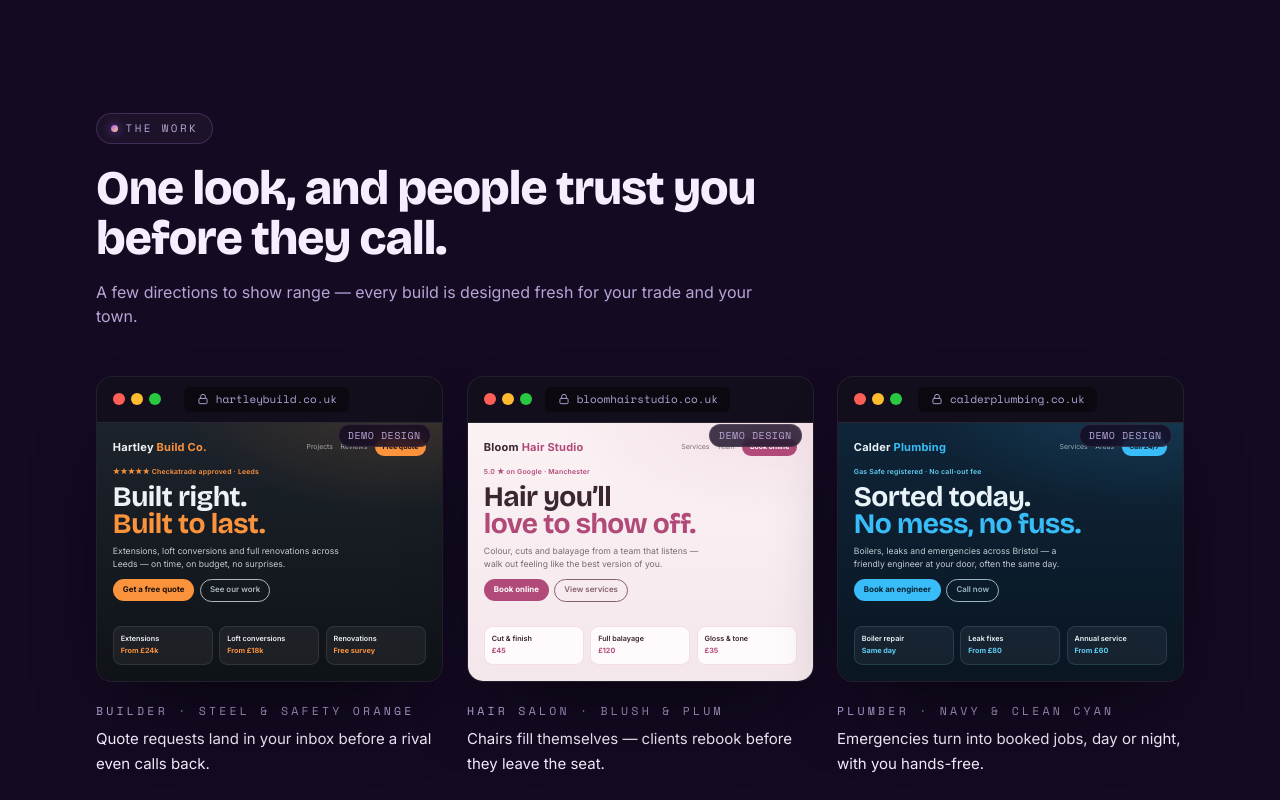
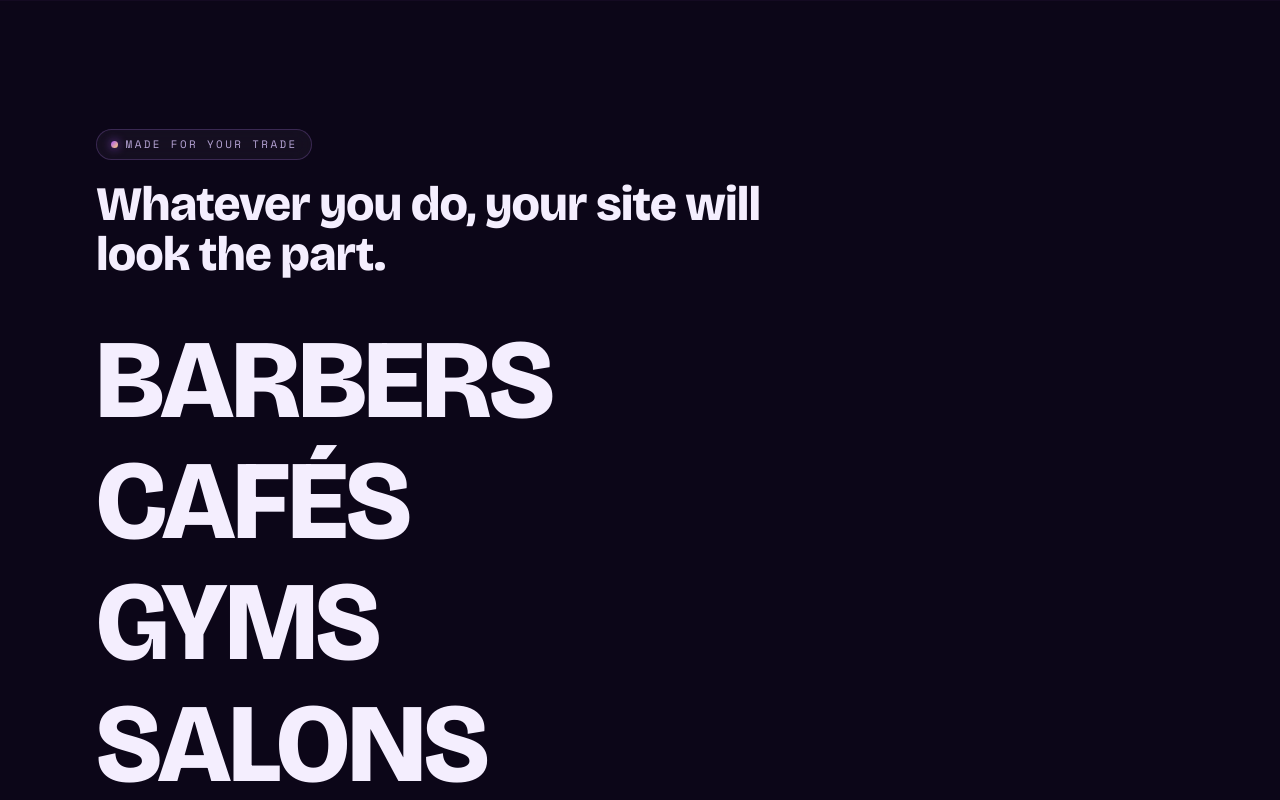
Before and after one commit to aleksG-dev/websitemagic, a React (Vite) app: page / in a window 1280 px wide. Shown: the part 3520-4320 px from the top of the page. Built offline with nearby package versions, Linux system fonts and the light colour scheme.

Commit message:
Interactive overhaul: magnetic trade-word list with full-bleed photo reveal on hover + custom cursor (like the reference site)

```diff
--- a/src/App.jsx
+++ b/src/App.jsx
@@ -9,8 +9,10 @@ import ContactForm from './components/ContactForm'
 import ScrollProgress from './components/fx/ScrollProgress'
 import Marquee from './components/fx/Marquee'
 import Showcase3D from './components/Showcase3D'
+import InteractiveTrades from './components/InteractiveTrades'
 import SmoothScroll from './components/fx/SmoothScroll'
 import Preloader from './components/fx/Preloader'
+import Cursor from './components/fx/Cursor'
 import MobileCTA from './components/MobileCTA'
 
 const TRADES = [
@@ -42,6 +44,7 @@ export default function App() {
       <div className="sheen" aria-hidden="true" />
 
       <Preloader />
+      <Cursor />
       <SmoothScroll />
       <div className="grain" aria-hidden="true" />
       <div className="grade" aria-hidden="true" />
@@ -53,6 +56,7 @@ export default function App() {
         <Marquee items={TRADES} className="border-y border-white/5" />
         <Showcase3D />
         <WhatYouGet />
+        <InteractiveTrades />
         <Work />
         <HowItWorks />
         <ContactForm />
--- /dev/null
+++ b/src/components/InteractiveTrades.jsx
@@ -0,0 +1,109 @@
+import { useRef } from 'react'
+import {
+  AnimatePresence,
+  motion,
+  useMotionValue,
+  useSpring,
+  useReducedMotion,
+} from 'framer-motion'
+import { useState } from 'react'
+import Reveal from './Reveal'
+
+const trades = [
+  { name: 'Barbers', img: 'https://images.unsplash.com/photo-1675599193990-33d71150902b?q=80&w=1400&auto=format&fit=crop' },
+  { name: 'Cafés', img: 'https://images.unsplash.com/photo-1743091584076-ea57d7aa161f?q=80&w=1400&auto=format&fit=crop' },
+  { name: 'Gyms', img: 'https://images.unsplash.com/photo-1757924284732-4189190321cf?q=80&w=1400&auto=format&fit=crop' },
+  { name: 'Salons', img: 'https://images.unsplash.com/photo-1637777277337-f114350fb088?q=80&w=1400&auto=format&fit=crop' },
+  { name: 'Bakeries', img: 'https://images.unsplash.com/photo-1691862469586-9c7c183b27b7?q=80&w=1400&auto=format&fit=crop' },
+]
+
+function MagneticWord({ name, dim, onEnter }) {
+  const ref = useRef(null)
+  const reduce = useReducedMotion()
+  const x = useMotionValue(0)
+  const y = useMotionValue(0)
+  const sx = useSpring(x, { stiffness: 150, damping: 15, mass: 0.3 })
+  const sy = useSpring(y, { stiffness: 150, damping: 15, mass: 0.3 })
+
+  const onMove = (e) => {
+    if (reduce || !ref.current) return
+    const r = ref.current.getBoundingClientRect()
+    x.set((e.clientX - (r.left + r.width / 2)) * 0.18)
+    y.set((e.clientY - (r.top + r.height / 2)) * 0.3)
+  }
+  const reset = () => {
+    x.set(0)
+    y.set(0)
+  }
+
+  return (
+    <motion.button
+      ref={ref}
+      type="button"
+      className={`trade-word${dim ? ' is-dim' : ''}`}
+      style={{ x: sx, y: sy }}
+      onMouseMove={onMove}
+      onMouseEnter={onEnter}
+      onMouseLeave={reset}
+    >
+      {name}
+    </motion.button>
+  )
+}
+
+export default function InteractiveTrades() {
+  const [active, setActive] = useState(null)
+
+  return (
+    <section
+      className="trades-sec relative overflow-hidden py-24 sm:py-32"
+      onMouseLeave={() => setActive(null)}
+    >
+      <AnimatePresence>
+        {active !== null && (
+          <motion.div
+            key={active}
+            className="trades-bg"
+            style={{ backgroundImage: `url('${trades[active].img}')` }}
+            initial={{ opacity: 0, scale: 1.08 }}
+            animate={{ opacity: 0.5, scale: 1 }}
+            exit={{ opacity: 0, scale: 1.04 }}
+            transition={{ duration: 0.6, ease: [0.22, 1, 0.36, 1] }}
+          />
+        )}
+      </AnimatePresence>
+      <div className="trades-veil" aria-hidden="true" />
+
+      <div className="relative z-10 mx-auto w-full max-w-6xl px-5 sm:px-8">
+        <Reveal>
+          <p className="chip">
+            <span className="dot" aria-hidden="true" />
+            Made for your trade
+          </p>
+        </Reveal>
+        <Reveal delay={0.05}>
+          <h2 className="mt-5 sec-h max-w-2xl">
+            Whatever you do, your site will look the part.
+          </h2>
+        </Reveal>
+
+        <ul className="trade-list mt-10">
+          {trades.map((tr, i) => (
+            <li key={tr.name}>
+              <MagneticWord
+                name={tr.name}
+                dim={active !== null && active !== i}
+                onEnter={() => setActive(i)}
+              />
+            </li>
+          ))}
+        </ul>
+
+        <p className="mt-8 max-w-md text-[15px] leading-relaxed text-muted">
+          …and everything in between. If you serve a local community, I&apos;ll
+          build you a site that gets them through the door.
+        </p>
+      </div>
+    </section>
+  )
+}
--- /dev/null
+++ b/src/components/fx/Cursor.jsx
@@ -0,0 +1,58 @@
+import { useEffect, useRef } from 'react'
+
+/**
+ * Custom cursor: a small dot that tracks 1:1 and a lagging ring that grows over
+ * interactive elements. Only on devices with a fine pointer (skipped on touch).
+ */
+export default function Cursor() {
+  const dot = useRef(null)
+  const ring = useRef(null)
+
+  useEffect(() => {
+    if (!window.matchMedia('(hover: hover) and (pointer: fine)').matches) return
+
+    let dx = window.innerWidth / 2
+    let dy = window.innerHeight / 2
+    let rx = dx
+    let ry = dy
+    let raf
+
+    const move = (e) => {
+      dx = e.clientX
+      dy = e.clientY
+      if (dot.current) dot.current.style.transform = `translate(${dx}px, ${dy}px)`
+    }
+    const loop = () => {
+      rx += (dx - rx) * 0.18
+      ry += (dy - ry) * 0.18
+      if (ring.current) ring.current.style.transform = `translate(${rx}px, ${ry}px)`
+      raf = requestAnimationFrame(loop)
+    }
+    const sel = 'a, button, input, textarea, label, .trade-word, .ba-handle, .show3d-dot'
+    const over = (e) => {
+      if (e.target.closest?.(sel)) ring.current?.classList.add('is-grow')
+    }
+    const out = (e) => {
+      if (e.target.closest?.(sel)) ring.current?.classList.remove('is-grow')
+    }
+
+    window.addEventListener('mousemove', move)
+    document.addEventListener('mouseover', over)
+    document.addEventListener('mouseout', out)
+    raf = requestAnimationFrame(loop)
+
+    return () => {
+      cancelAnimationFrame(raf)
+      window.removeEventListener('mousemove', move)
+      document.removeEventListener('mouseover', over)
+      document.removeEventListener('mouseout', out)
+    }
+  }, [])
+
+  return (
+    <>
+      <div ref={ring} className="cur-ring" aria-hidden="true" />
+      <div ref={dot} className="cur-dot" aria-hidden="true" />
+    </>
+  )
+}
--- a/src/index.css
+++ b/src/index.css
@@ -1200,3 +1200,111 @@ html.lenis body {
   width: 26px;
   background: linear-gradient(135deg, var(--color-magic), var(--color-iris));
 }
+
+/* Interactive magnetic trade list — image reveal on hover */
+.trades-sec {
+  background: #0c0618;
+}
+.trades-bg {
+  position: absolute;
+  inset: 0;
+  z-index: 0;
+  background-size: cover;
+  background-position: center;
+}
+.trades-veil {
+  position: absolute;
+  inset: 0;
+  z-index: 1;
+  background: linear-gradient(
+    180deg,
+    rgba(12, 6, 24, 0.72),
+    rgba(12, 6, 24, 0.88)
+  );
+}
+.trade-list {
+  display: flex;
+  flex-direction: column;
+  gap: 0.1rem;
+}
+.trade-list li {
+  line-height: 0.9;
+}
+.trade-word {
+  display: inline-block;
+  background: none;
+  border: 0;
+  padding: 0.06em 0;
+  font-family: var(--font-display);
+  font-weight: 800;
+  text-transform: uppercase;
+  font-size: clamp(2.6rem, 11vw, 7rem);
+  line-height: 0.95;
+  letter-spacing: -0.02em;
+  color: var(--color-ink);
+  text-align: left;
+  transition:
+    opacity 0.4s ease,
+    color 0.35s ease;
+}
+.trade-word.is-dim {
+  opacity: 0.26;
+}
+@media (hover: hover) and (pointer: fine) {
+  .trade-word {
+    color: transparent;
+    -webkit-text-stroke: 1px rgba(244, 238, 254, 0.5);
+  }
+  .trade-word:hover {
+    color: #fff;
+    -webkit-text-stroke: 1px transparent;
+  }
+}
+
+/* Custom cursor */
+.cur-dot,
+.cur-ring {
+  position: fixed;
+  top: 0;
+  left: 0;
+  pointer-events: none;
+  z-index: 9999;
+  border-radius: 999px;
+}
+.cur-dot {
+  width: 6px;
+  height: 6px;
+  margin: -3px 0 0 -3px;
+  background: #fff;
+  mix-blend-mode: difference;
+}
+.cur-ring {
+  width: 34px;
+  height: 34px;
+  margin: -17px 0 0 -17px;
+  border: 1px solid rgba(192, 132, 252, 0.7);
+  transition:
+    width 0.25s ease,
+    height 0.25s ease,
+    margin 0.25s ease,
+    background 0.25s ease,
+    border-color 0.25s ease;
+}
+.cur-ring.is-grow {
+  width: 62px;
+  height: 62px;
+  margin: -31px 0 0 -31px;
+  background: rgba(168, 85, 247, 0.12);
+  border-color: rgba(192, 132, 252, 0.9);
+}
+@media (hover: hover) and (pointer: fine) {
+  body {
+    cursor: none;
+  }
+}
+@media (hover: none), (pointer: coarse) {
+  .cur-dot,
+  .cur-ring {
+    display: none;
+  }
+}
```
